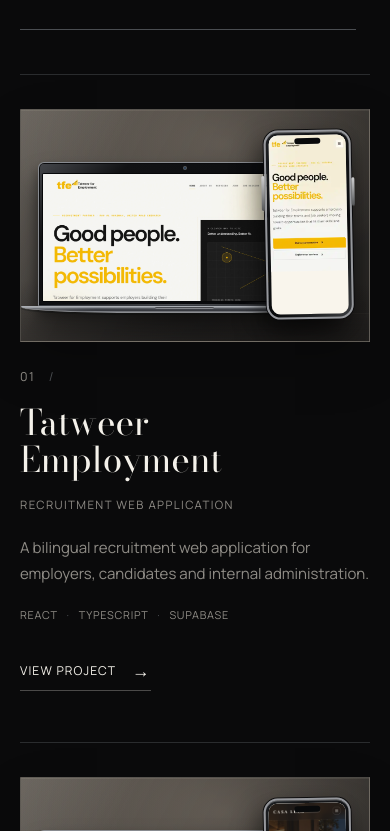
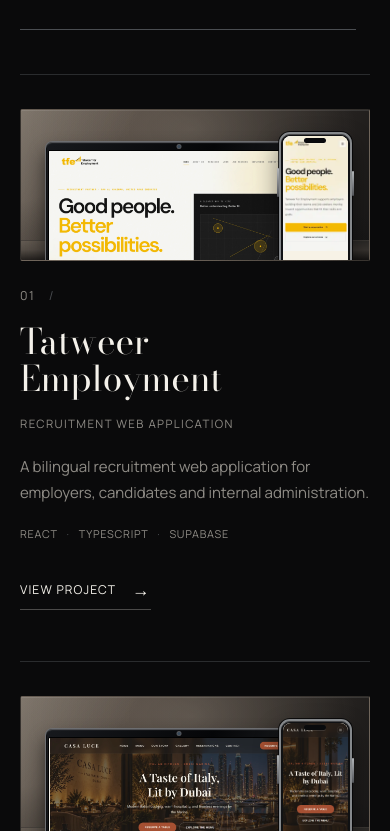
Before and after one commit to amerqussad2-ai/amer-kussad-portfolio, a Next.js app: page / in a window 390 px wide. Shown: the part 1133-1964 px from the top of the page. Built offline with nearby package versions, Linux system fonts and the light colour scheme.

Commit message:
Match selected-work laptop and mobile mockups to supplied wide studio reference

```diff
--- a/src/components/Work.module.css
+++ b/src/components/Work.module.css
@@ -325,8 +325,8 @@
   }
 }
 
-/* Premium device presentation — true responsive hardware framing.
-   The genuine desktop/mobile screenshots are untouched. */
+/* Reference-matched device showcase — real screenshots, not generated websites.
+   Matches the supplied wide studio scene and laptop / iPhone overlap. */
 .projectTitleLink {
   color: inherit;
   text-decoration: none;
@@ -349,16 +349,15 @@
 .deviceStage {
   position: relative;
   isolation: isolate;
+  overflow: hidden;
   width: 100%;
-  aspect-ratio: 1.78 / 1;
-  overflow: hidden;
-  border: 1px solid rgba(216, 207, 196, 0.2);
+  aspect-ratio: 3.45 / 1;
+  border: 1px solid rgba(214, 195, 172, 0.12);
+  border-radius: 2px;
   background:
-    radial-gradient(ellipse 73% 69% at 58% 15%, rgba(226, 207, 185, 0.24), transparent 85%),
-    linear-gradient(125deg, #55504a 0%, #3a3734 49%, #292725 100%);
-  box-shadow:
-    inset 0 1px rgba(245, 233, 219, 0.08),
-    0 22px 50px rgba(0, 0, 0, 0.16);
+    radial-gradient(ellipse 56% 76% at 49% 13%, rgba(235, 222, 203, 0.18), transparent 85%),
+    linear-gradient(112deg, #635a51 0%, #4b423b 29%, #302b27 63%, #181717 100%);
+  box-shadow: inset 0 1px rgba(255, 255, 255, 0.1);
 }
 
 .deviceStage::before {
@@ -368,71 +367,58 @@
   z-index: -1;
   pointer-events: none;
   background:
-    linear-gradient(117deg, rgba(255, 248, 237, 0.13) 0%, transparent 26%, rgba(0, 0, 0, 0.10) 75%),
-    radial-gradient(ellipse 67% 23% at 48% 90%, rgba(5, 5, 7, 0.45), transparent 100%);
+    linear-gradient(119deg, rgba(243, 234, 218, 0.20), transparent 28%),
+    radial-gradient(ellipse 68% 45% at 43% 95%, rgba(4, 4, 4, 0.48), transparent 100%);
 }
 
 .deviceStage::after {
   content: "";
   position: absolute;
+  left: 0;
+  right: 0;
+  bottom: 0;
   z-index: -1;
-  left: -5%;
-  right: -5%;
-  bottom: 0;
-  height: 12%;
+  height: 13%;
+  background: linear-gradient(180deg, rgba(186, 172, 153, 0.12), rgba(84, 77, 70, 0.52) 46%, rgba(20, 18, 17, 0.75));
+  border-top: 1px solid rgba(236, 222, 202, 0.16);
   pointer-events: none;
-  background: linear-gradient(180deg, rgba(104, 95, 84, 0.02), rgba(14, 13, 13, 0.18));
-  border-top: 1px solid rgba(224, 206, 182, 0.05);
 }
 
-/* Laptop: raised display, camera, metallic chin and tapering machined base. */
+/* Actual hardware proportions from supplied reference: a slim widescreen
+   laptop occupies the middle ~53%; the tall phone sits in front to the right. */
 .laptopFrame {
   position: absolute;
   z-index: 2;
-  left: 7.3%;
-  bottom: 9%;
-  width: 78%;
+  top: 8.3%;
+  left: 19%;
+  width: 57%;
   margin: 0;
   transform: translateY(0);
   transform-origin: bottom center;
-  filter: drop-shadow(0 19px 14px rgba(0, 0, 0, 0.35));
-  transition: transform 430ms cubic-bezier(0.22, 0.75, 0.3, 1), filter 430ms ease;
+  filter: drop-shadow(0 10px 9px rgba(0, 0, 0, 0.47));
+  transition: transform 320ms ease, filter 320ms ease;
 }
 
 .laptopLid {
   position: relative;
-  padding: clamp(4px, 0.46vw, 8px);
-  padding-top: clamp(12px, 1.03vw, 17px);
-  border: 1px solid #888b90;
-  border-bottom: 2px solid #383b40;
-  border-radius: clamp(6px, 0.9vw, 13px) clamp(6px, 0.9vw, 13px) 2px 2px;
-  background: linear-gradient(140deg, #44464a 0%, #111214 20%, #08090b 81%, #4e5055 100%);
-  box-shadow:
-    inset 0 0 0 1px #0a0b0d,
-    inset 0 1px rgba(248, 249, 255, 0.25),
-    0 7px 12px rgba(0, 0, 0, 0.38);
-}
-
-.laptopLid::after {
-  content: "";
-  position: absolute;
-  pointer-events: none;
-  inset: auto 3px 0;
-  height: 1px;
-  background: linear-gradient(90deg, transparent, #93969b 50%, transparent);
-  opacity: 0.5;
+  padding: clamp(3px, 0.52vw, 8px);
+  padding-top: clamp(10px, 1.04vw, 15px);
+  border: 1px solid #6d6e71;
+  border-bottom: 1px solid #38393c;
+  border-radius: clamp(7px, 0.96vw, 13px) clamp(7px, 0.96vw, 13px) 1px 1px;
+  background: linear-gradient(115deg, #17191d, #050608 52%, #282a2d);
+  box-shadow: inset 0 1px 1px rgba(224, 226, 231, 0.38), inset 0 0 0 1px #050608;
 }
 
 .laptopCamera {
   position: absolute;
-  z-index: 2;
-  top: clamp(4px, 0.44vw, 7px);
+  top: clamp(3px, 0.46vw, 6px);
   left: 50%;
-  width: clamp(2px, 0.25vw, 4px);
-  height: clamp(2px, 0.25vw, 4px);
+  width: 3px;
+  height: 3px;
   border-radius: 50%;
-  background: #263d56;
-  box-shadow: 0 0 0 1px #56595d;
+  background: #39495a;
+  box-shadow: 0 0 0 1px #55575a;
   transform: translateX(-50%);
 }
 
@@ -442,8 +428,8 @@
   overflow: hidden;
   border: 0;
   border-radius: 1px;
-  background: #f5f2ec;
-  box-shadow: 0 0 0 1px #070809;
+  background: #f3f0e8;
+  box-shadow: 0 0 0 1px rgba(0, 0, 0, 0.9);
   transform: none;
 }
 
@@ -453,29 +439,24 @@
 
 .showcaseImageEl {
   object-fit: contain;
-  object-position: center;
+  object-position: center top;
 }
 
 .showcaseTatweer .showcaseImageEl {
   object-fit: cover;
-  object-position: top center;
+  object-position: center top;
 }
 
 .laptopBase {
   position: relative;
-  width: 112%;
-  height: clamp(7px, 0.98vw, 14px);
-  margin: -1px 0 0 -6%;
-  border: 1px solid #8a8c90;
-  border-top: 1px solid #aaaeb3;
-  border-radius: 1px 1px 42% 42% / 1px 1px 100% 100%;
-  background: linear-gradient(180deg,
-    #b5b7ba 0%,
-    #777b81 14%,
-    #494c52 34%,
-    #2e3036 67%,
-    #8b8d92 100%);
-  box-shadow: 0 2px 0 rgba(10, 11, 13, 0.28);
+  width: 109%;
+  height: clamp(4px, 0.7vw, 10px);
+  margin: -1px 0 0 -4.5%;
+  border: 1px solid #727579;
+  border-top-color: #92959a;
+  border-radius: 1px 1px 34% 34% / 1px 1px 100% 100%;
+  background: linear-gradient(180deg, #a4a6a9 0%, #73777b 20%, #35383e 68%, #65686b 100%);
+  box-shadow: 0 2px 2px rgba(0, 0, 0, 0.25);
 }
 
 .laptopBase::before {
@@ -483,65 +464,62 @@
   position: absolute;
   inset: 0;
   border-radius: inherit;
-  background: linear-gradient(90deg, rgba(255, 255, 255, 0.22), transparent 23%, transparent 80%, rgba(0, 0, 0, 0.18));
   pointer-events: none;
+  background: linear-gradient(90deg, rgba(254, 254, 255, 0.25), transparent 26%, transparent 75%, rgba(0, 0, 0, 0.15));
 }
 
 .laptopBase::after {
   content: "";
   position: absolute;
   top: 0;
-  left: 41%;
-  width: 18%;
-  height: 46%;
-  background: linear-gradient(180deg, #37393d, #74777d);
-  border-radius: 0 0 12px 12px;
-  box-shadow: inset 0 -1px rgba(255, 255, 255, 0.2);
+  left: 42%;
+  width: 16%;
+  height: 39%;
+  border-radius: 0 0 9px 9px;
+  background: linear-gradient(180deg, #35373b, #818388);
 }
 
-/* Phone: glass-to-metal edge, realistic island and side controls. */
+/* The phone extends beyond the stage bottom, as in the reference photo. */
 .phoneFrame {
   position: absolute;
   z-index: 4;
-  right: 8.1%;
-  bottom: 8.5%;
-  width: 19.7%;
-  aspect-ratio: 9 / 19.55;
-  padding: clamp(3px, 0.47vw, 7px);
+  top: 17%;
+  right: 13%;
+  bottom: auto;
+  width: 16%;
+  aspect-ratio: 9 / 19.5;
+  padding: clamp(2px, 0.44vw, 6px);
   overflow: visible;
-  border: clamp(2px, 0.3vw, 4px) solid #96989d;
-  border-radius: clamp(14px, 1.88vw, 29px);
-  background: linear-gradient(130deg, #1c1e21, #08090b 68%, #3b3d40);
+  border: clamp(2px, 0.27vw, 4px) solid #85888b;
+  border-radius: clamp(11px, 1.78vw, 26px);
+  background: #101113;
   box-shadow:
-    0 1px 0 rgba(255, 255, 255, 0.28) inset,
-    0 0 0 1px rgba(8, 8, 10, 0.9),
-    0 17px 30px rgba(0, 0, 0, 0.52),
-    -8px 7px 20px rgba(0, 0, 0, 0.22);
-  transform: translateY(0) rotate(-1.1deg);
-  transform-origin: center bottom;
-  transition: transform 430ms cubic-bezier(0.22, 0.75, 0.3, 1), box-shadow 430ms ease;
+    inset 0 1px rgba(255, 255, 255, 0.22),
+    0 0 0 1px rgba(3, 3, 4, 0.8),
+    0 11px 25px rgba(0, 0, 0, 0.49);
+  transform: none;
+  transition: transform 320ms ease;
 }
 
 .phoneFrame::before,
 .phoneFrame::after {
   content: "";
   position: absolute;
-  z-index: -1;
-  width: 3px;
-  background: linear-gradient(180deg, #d0d0d1, #56585a);
-  box-shadow: 0 1px rgba(255, 255, 255, 0.12);
+  z-index: 0;
+  width: 2px;
   border-radius: 2px;
+  background: linear-gradient(#b2b5b8, #525459);
 }
 
 .phoneFrame::before {
-  right: -5px;
-  top: 25%;
-  height: 15%;
+  right: -4px;
+  top: 24%;
+  height: 16%;
 }
 
 .phoneFrame::after {
-  left: -5px;
-  top: 23%;
+  left: -4px;
+  top: 22%;
   height: 19%;
 }
 
@@ -550,29 +528,27 @@
   width: 100%;
   height: 100%;
   overflow: hidden;
-  border-radius: clamp(9px, 1.4vw, 23px);
-  background: #f9f5ec;
-  box-shadow: inset 0 0 0 1px rgba(14, 14, 17, 0.75);
+  border-radius: clamp(8px, 1.34vw, 21px);
+  background: #f7f2e6;
 }
 
 .phoneNotch {
   position: absolute;
   z-index: 5;
-  top: clamp(6px, 0.7vw, 11px);
+  top: clamp(4px, 0.62vw, 9px);
   left: 50%;
   width: 32%;
-  height: clamp(6px, 0.85vw, 12px);
+  height: clamp(5px, 0.78vw, 12px);
   border-radius: 999px;
-  background: #090a0b;
-  box-shadow: 0 1px 1px rgba(255, 255, 255, 0.14);
+  background: #090a0c;
+  box-shadow: 0 1px rgba(255, 255, 255, 0.1);
   transform: translateX(-50%);
-  pointer-events: none;
 }
 
 .phoneImage {
   object-fit: contain;
   object-position: center top;
-  background: #f9f5ec;
+  background: #f7f2e6;
 }
 
 .showcaseTatweer .phoneImage {
@@ -581,65 +557,65 @@
 
 .showcase:hover .showcaseImage,
 .showcase:focus-within .showcaseImage {
-  border-color: transparent;
   transform: none;
-  box-shadow: 0 0 0 1px #070809;
+  box-shadow: 0 0 0 1px rgba(0, 0, 0, 0.9);
+  border: 0;
 }
 
 @media (hover: hover) and (prefers-reduced-motion: no-preference) {
   .showcase:hover .laptopFrame,
   .showcase:focus-within .laptopFrame {
-    transform: translateY(-4px);
-    filter: drop-shadow(0 23px 17px rgba(0, 0, 0, 0.40));
+    transform: translateY(-2px);
+    filter: drop-shadow(0 12px 11px rgba(0, 0, 0, 0.55));
   }
 
   .showcase:hover .phoneFrame,
   .showcase:focus-within .phoneFrame {
-    transform: translateY(-7px) rotate(-1.1deg);
+    transform: translateY(-3px);
   }
 }
 
 @media (max-width: 899px) {
   .deviceStage {
-    aspect-ratio: 1.7 / 1;
+    aspect-ratio: 2.75 / 1;
   }
 
   .laptopFrame {
-    left: 6%;
-    bottom: 11%;
-    width: 81%;
+    top: 14%;
+    left: 10%;
+    width: 70%;
   }
 
   .phoneFrame {
-    right: 6%;
-    bottom: 10%;
-    width: 22%;
+    top: 13%;
+    right: 8%;
+    width: 18%;
   }
 }
 
 @media (max-width: 430px) {
   .deviceStage {
-    aspect-ratio: 1.5 / 1;
+    aspect-ratio: 2.3 / 1;
   }
 
   .laptopFrame {
-    width: 84%;
-    left: 5%;
-    bottom: 12%;
+    top: 21%;
+    left: 7%;
+    width: 77%;
   }
 
   .phoneFrame {
-    right: 4.3%;
-    bottom: 9.5%;
-    width: 25%;
+    top: 15%;
+    right: 5%;
+    width: 21%;
   }
 
   .laptopLid {
-    padding-top: 11px;
+    padding-top: 9px;
   }
 
   .laptopCamera {
-    top: 4px;
+    top: 3px;
   }
 }
 
```
